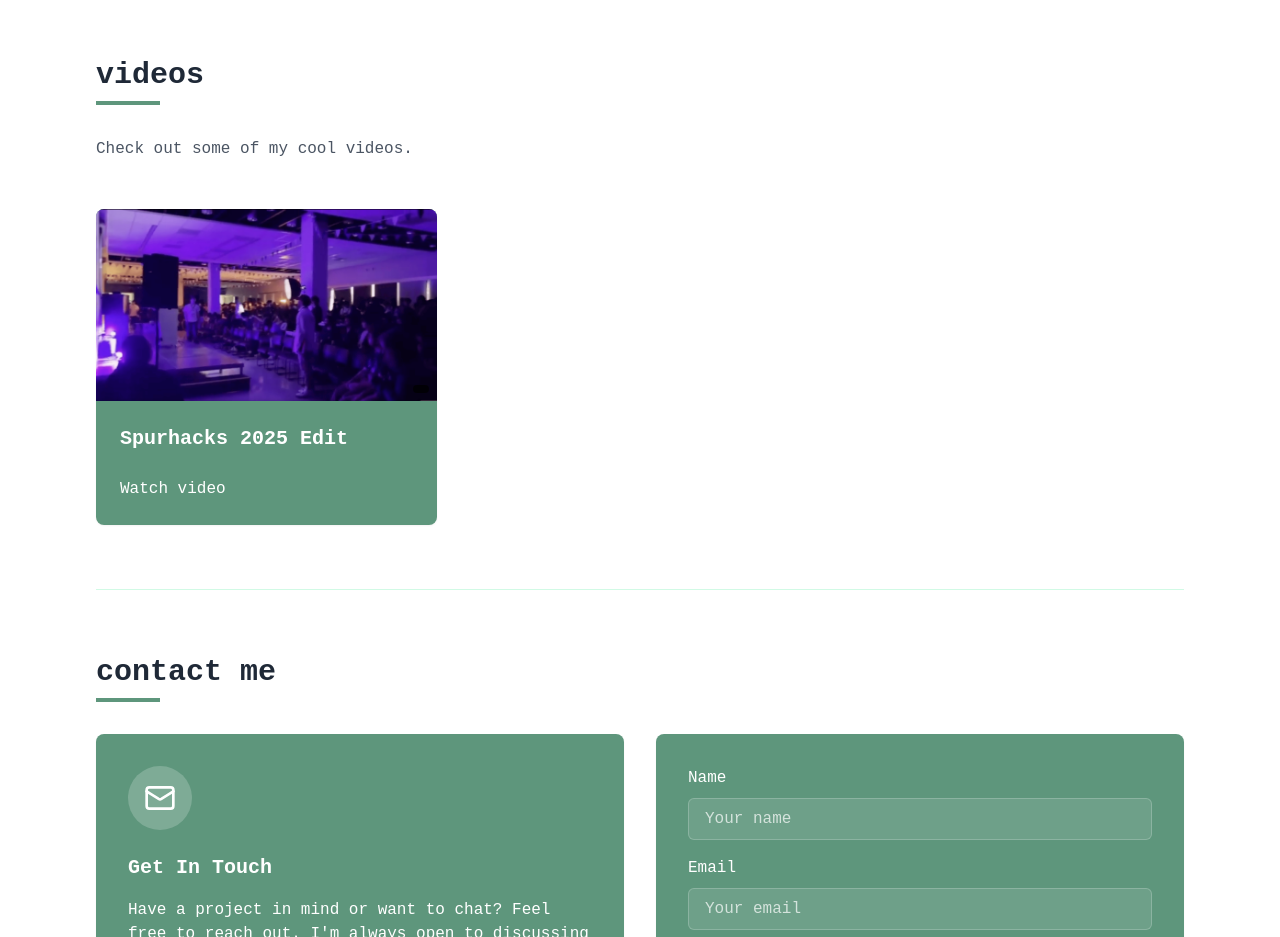
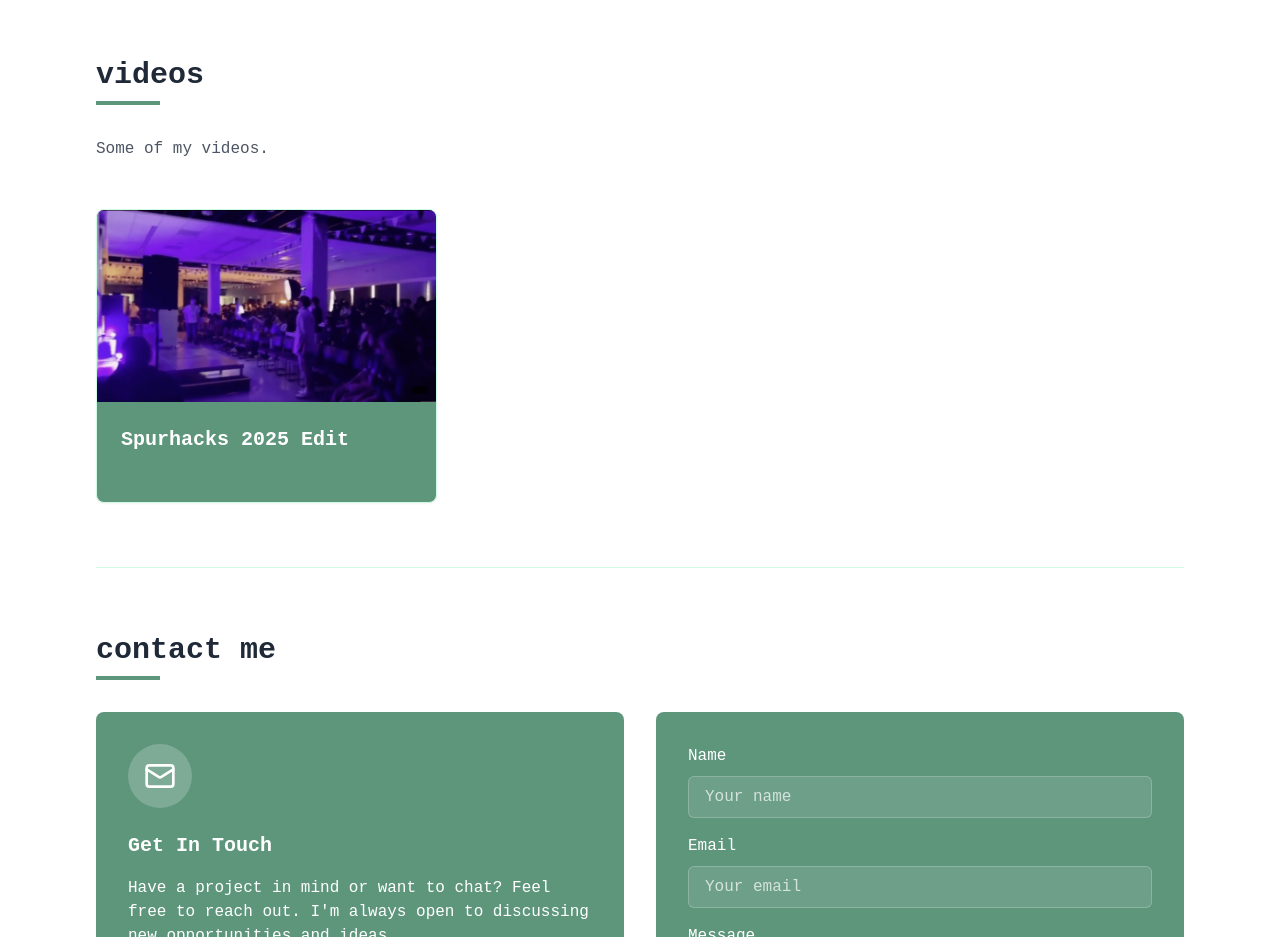
Before and after one commit to AmaanOMO/personal-portfolio, a Next.js app: page / in a window 1280 px wide. Shown: the part 4540-5477 px from the top of the page. Built offline with nearby package versions, Linux system fonts and the light colour scheme.

Commit message:
videos sections update

```diff
--- a/src/components/Videos.tsx
+++ b/src/components/Videos.tsx
@@ -18,23 +18,28 @@ export function Videos() {
       <h2 className="text-3xl font-bold mb-2">videos</h2>
       <div className="h-1 w-16 bg-emerald-500 mb-8"></div>
       <p className="text-gray-600 mb-12 max-w-3xl">
-        Check out some of my cool videos.
+        Some of my videos.
       </p>
       <div className="grid grid-cols-1 md:grid-cols-2 lg:grid-cols-3 gap-8">
         {videos.map((video, index) => (
-          <div
+          <a
             key={index}
-            className="bg-emerald-500 rounded-lg overflow-hidden shadow-sm hover:shadow-md transition-all duration-300 flex flex-col h-full"
+            href={video.link}
+            target="_blank"
+            rel="noopener noreferrer"
+            className="group bg-emerald-500 rounded-lg overflow-hidden shadow-sm hover:shadow-md transition-all duration-300 flex flex-col h-full cursor-pointer border border-emerald-100 focus:outline-none focus:ring-2 focus:ring-black hover:outline hover:outline-2 hover:outline-black"
+            tabIndex={0}
+            aria-label={`Watch ${video.title}`}
           >
-            <div className="relative h-48 overflow-hidden">
+            <div className="relative h-48 overflow-hidden pointer-events-none">
               <Image
                 src={video.thumbnail}
                 alt={video.title}
                 width={400}
                 height={192}
-                className="w-full h-full object-cover object-center transition-transform duration-500 hover:scale-110"
+                className="w-full h-full object-cover object-center transition-transform duration-500 group-hover:scale-110 group-focus:scale-110"
               />
-              <div className="absolute inset-0 flex items-center justify-center bg-black bg-opacity-40 opacity-0 hover:opacity-100 transition-opacity duration-300">
+              <div className="absolute inset-0 flex items-center justify-center bg-black bg-opacity-40 opacity-0 group-hover:opacity-100 group-focus:opacity-100 transition-opacity duration-300">
                 <div className="bg-white rounded-full p-3">
                   <PlayIcon className="w-8 h-8 text-emerald-500" />
                 </div>
@@ -48,16 +53,8 @@ export function Videos() {
                 {video.title}
               </h3>
               <p className="text-white mb-4 flex-1">{video.description}</p>
-              <a
-                href={video.link}
-                target="_blank"
-                rel="noopener noreferrer"
-                className="text-white hover:text-white/80 transition-colors font-medium"
-              >
-                Watch video
-              </a>
             </div>
-          </div>
+          </a>
         ))}
       </div>
     </section>
```
